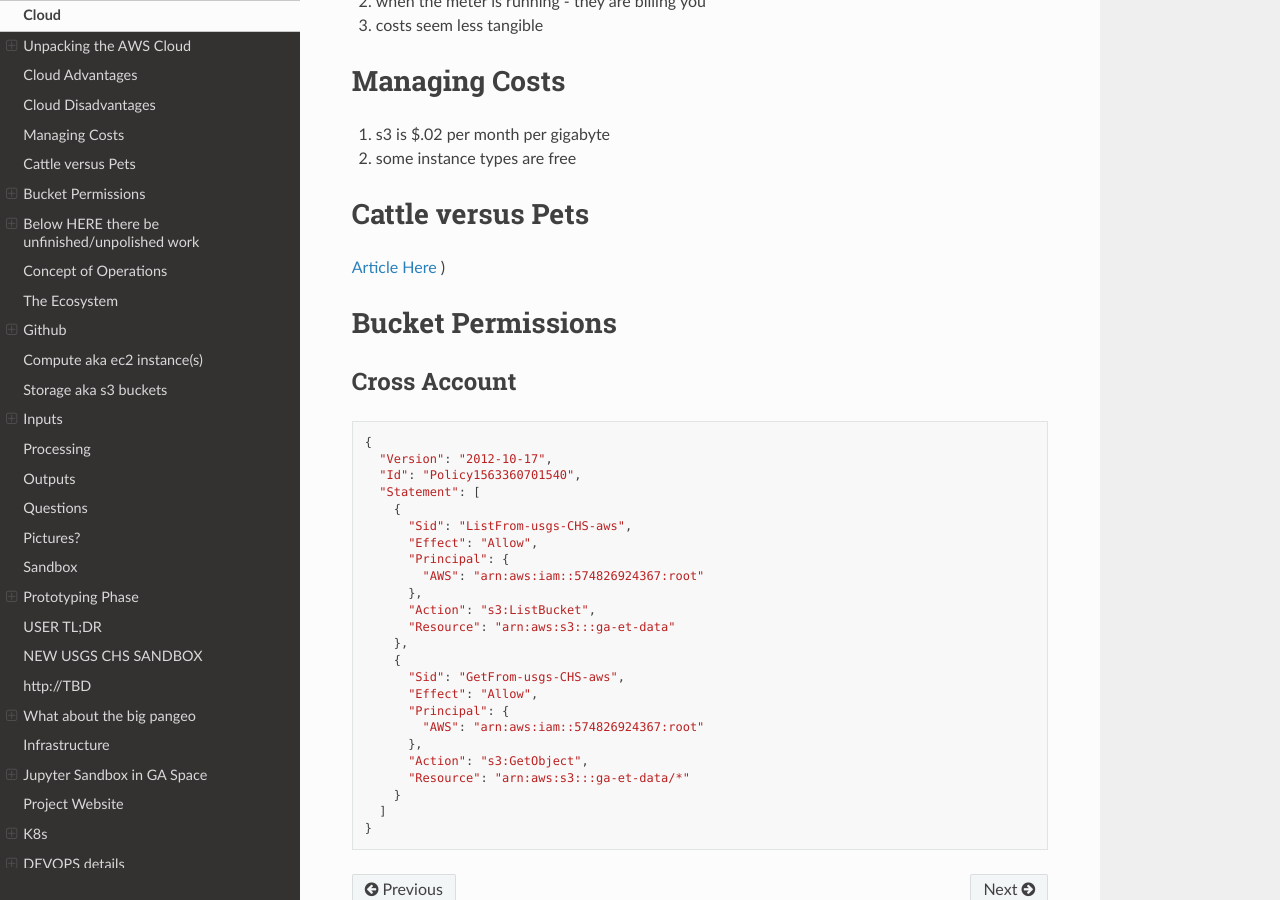
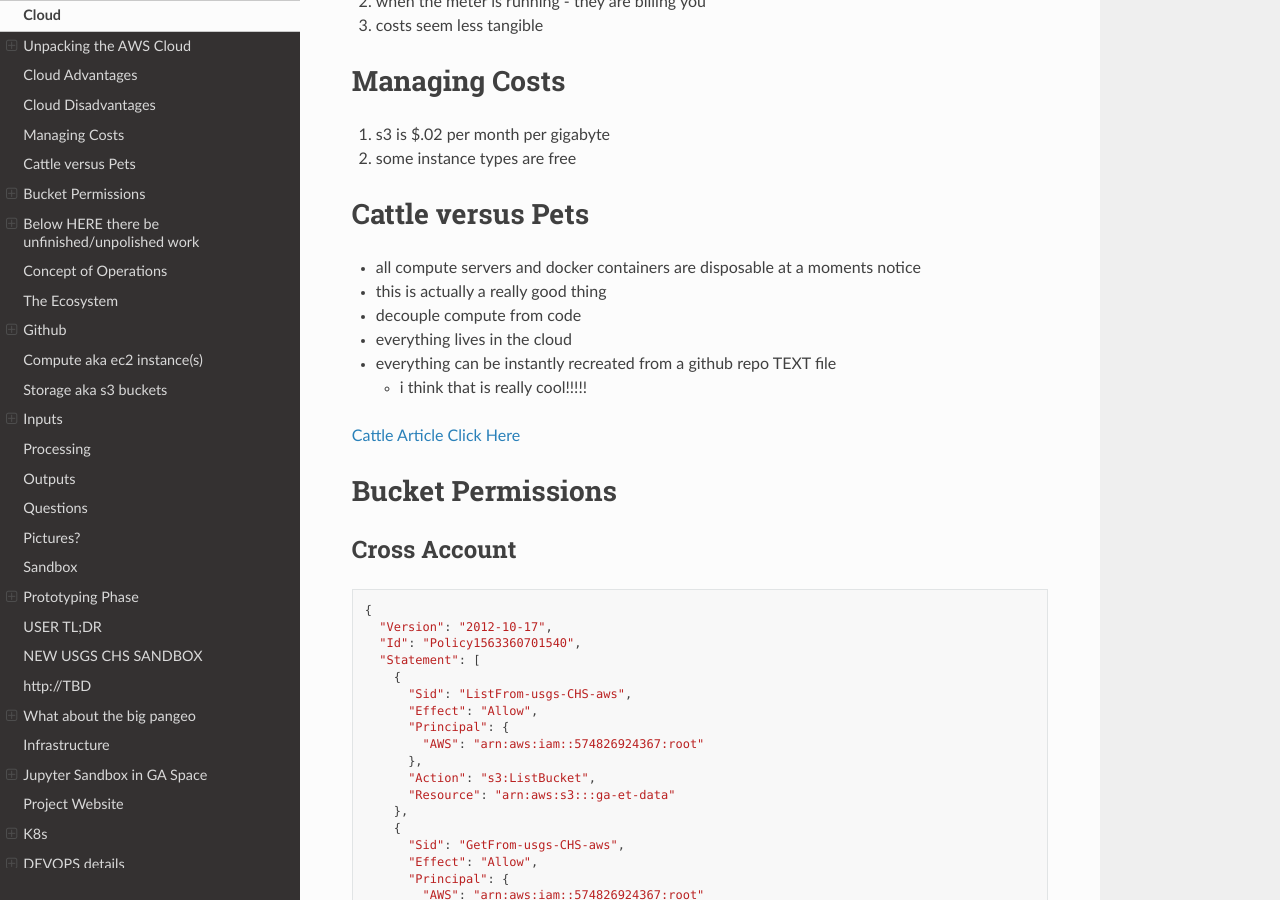
Before and after one commit to tonybutzer/harmony, a Sphinx documentation site: the page built from documentation/source/12cloud.md, in a window 1280 px wide and 900 px high, scrolled down 1821 px. Built offline with Sphinx 7.4.7 and the Read the Docs theme 2.0.0, drawn with Linux system fonts in a browser that asks for light colours; pages that are not in the unit, such as notebooks, are missing from menus.

Commit message:
automatic git update from Makefile

```diff
--- a/documentation/source/12cloud.md
+++ b/documentation/source/12cloud.md
@@ -38,9 +38,16 @@
 
 ## Cattle versus Pets
 
+- all compute servers and docker containers are disposable at a moments notice
+- this is actually a really good thing
+- decouple compute from code
+- everything lives in the cloud
+- everything can be instantly recreated from a github repo TEXT file
+	- i think that is really cool!!!!!
 
-[Article Here](http://cloudscaling.com/blog/cloud-computing/the-history-of-pets-vs-cattle/)
-)
+
+[Cattle Article Click Here](http://cloudscaling.com/blog/cloud-computing/the-history-of-pets-vs-cattle/)
+
 
 ## Bucket Permissions
 
```
